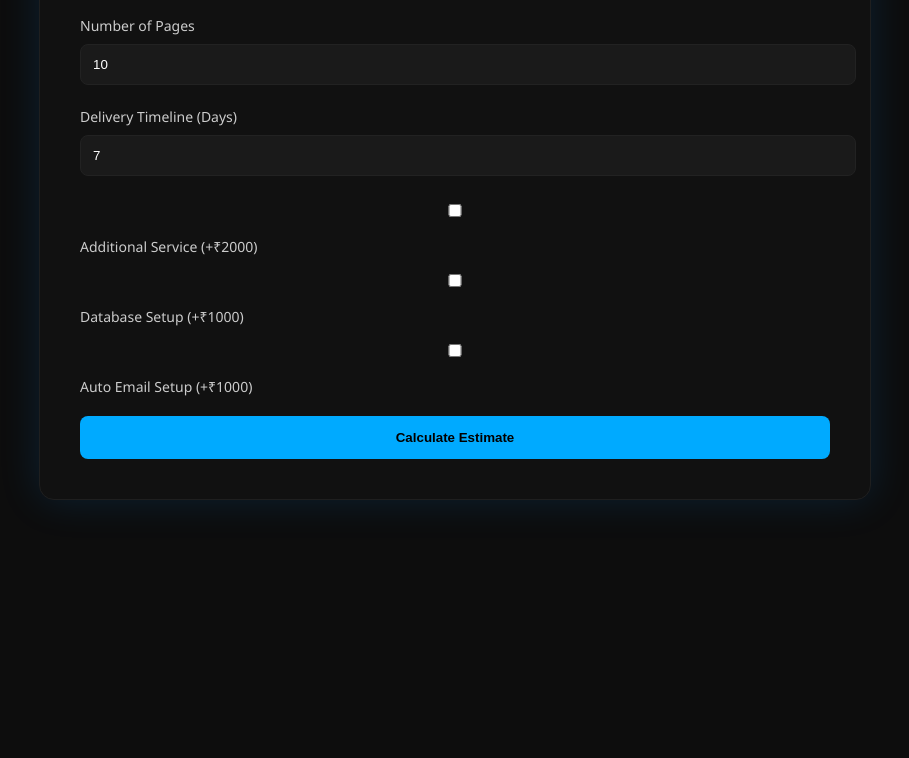
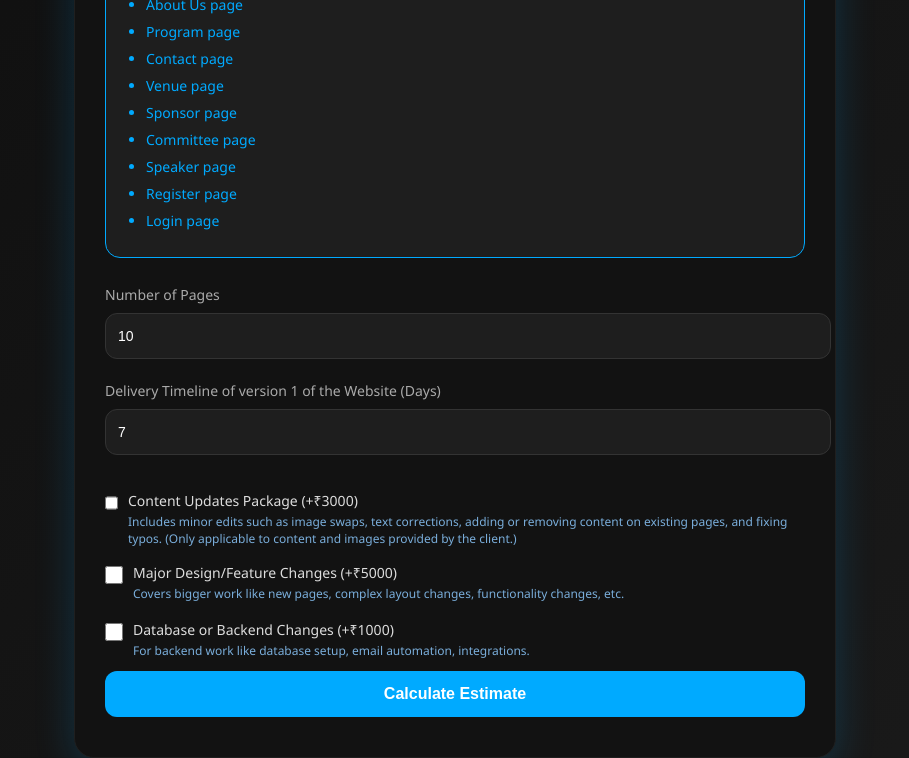
Before and after one commit to Subhabrata0710/Website_budget_estimator, a plain HTML site: page index.html in a window 1280 px wide. Shown: the part 211-969 px from the top of the page, without its empty margins (185-1094 px from the left). Before the commit the page ends 800 px from the top, so only its background shows below. Drawn offline with nearby package versions, Linux system fonts and the light colour scheme.

Commit message:
Update index.html

```diff
--- a/index.html
+++ b/index.html
@@ -10,8 +10,8 @@
 body {
     margin: 0;
     font-family: 'Segoe UI', sans-serif;
-    background: #0d0d0d;
-    color: white;
+    background: linear-gradient(135deg, #0f0f0f, #1a1a1a);
+    color: #fff;
     display: flex;
     justify-content: center;
     align-items: center;
@@ -19,93 +19,166 @@ body {
 }
 
 .container {
-    background: #111;
-    padding: 40px;
-    border-radius: 15px;
+    background: #121212;
+    padding: 40px 30px;
+    border-radius: 20px;
     width: 95%;
-    max-width: 750px;
-    box-shadow: 0 0 40px rgba(0, 140, 255, 0.15);
+    max-width: 700px;
+    box-shadow: 0 10px 40px rgba(0, 170, 255, 0.2);
     border: 1px solid #1f1f1f;
 }
 
 h1 {
     text-align: center;
     color: #00aaff;
-    margin-bottom: 30px;
+    margin-bottom: 25px;
+    font-size: 28px;
+    letter-spacing: 1px;
 }
 
 label {
     font-size: 14px;
-    color: #ccc;
+    color: #aaa;
+    margin-top: 10px;
 }
 
 input {
     width: 100%;
-    padding: 12px;
+    padding: 14px 12px;
     margin: 8px 0 20px;
-    border-radius: 8px;
-    border: 1px solid #222;
-    background: #1a1a1a;
-    color: white;
+    border-radius: 12px;
+    border: 1px solid #333;
+    background: #1e1e1e;
+    color: #fff;
+    font-size: 14px;
+    transition: border 0.3s, background 0.3s;
+}
+
+input:focus {
+    outline: none;
+    border-color: #00aaff;
+    background: #232323;
 }
 
 .checkbox-group label {
-    display: block;
-    margin-bottom: 10px;
-    cursor: pointer;
+  display: flex;
+  align-items: flex-start;   /* aligns checkbox with text properly */
+  gap: 10px;                 /* space between checkbox and text */
+  cursor: pointer;
+  color: #ddd;
+  margin-top: 16px;
+  font-size: 14px;
 }
 
+.checkbox-group label input {
+  width: 18px;
+  height: 18px;
+  accent-color: #00aaff;
+  cursor: pointer;
+  margin-top: 3px;           /* slight vertical adjustment */
+}
+
+.checkbox-group label .text-wrapper {
+  display: flex;
+  flex-direction: column;
+}
+
+.checkbox-group label .desc {
+  font-size: 12px;
+  color: #7aaedb;
+  margin-top: 4px;
+  line-height: 1.4;
+}
 button {
     width: 100%;
     padding: 14px;
-    border-radius: 8px;
+    border-radius: 12px;
     border: none;
     font-weight: bold;
     cursor: pointer;
     margin-top: 10px;
+    font-size: 16px;
+    transition: 0.3s all;
 }
 
 .calculate-btn {
     background: #00aaff;
-    color: black;
+    color: #fff;
+}
+
+.calculate-btn:hover {
+    background: #008ecc;
 }
 
 .pdf-btn {
-    background: #222;
+    background: #1e1e1e;
     color: #00aaff;
     border: 1px solid #00aaff;
 }
 
+.pdf-btn:hover {
+    background: #00aaff;
+    color: #000;
+}
+
 .result-box {
     margin-top: 30px;
+    background: #1a1a1a;
+    padding: 20px;
+    border-radius: 12px;
+    border: 1px solid #00aaff;
 }
 
 table {
     width: 100%;
     border-collapse: collapse;
-    margin-top: 20px;
+    margin-top: 15px;
 }
 
 th {
     background: #00aaff;
-    color: black;
+    color: #fff;
     padding: 12px;
     text-align: left;
+    border-radius: 8px 8px 0 0;
 }
 
 td {
     padding: 12px;
-    border-bottom: 1px solid #222;
+    border-bottom: 1px solid #333;
 }
 
 tr:hover {
-    background: #1a1a1a;
+    background: #222;
 }
 
 .total-row td {
-    font-size: 18px;
+    font-size: 16px;
     font-weight: bold;
-    color: #ffd000;
+    color: #ffd700;
+}
+
+.base-package-info {
+  background-color: #1e1e1e;
+  border: 1px solid #00aaff;
+  padding: 20px;
+  border-radius: 15px;
+  margin-bottom: 25px;
+  color: #00aaff;
+  font-size: 14px;
+  line-height: 1.5;
+}
+.base-package-info h3 {
+  margin-top: 0;
+  margin-bottom: 10px;
+  font-size: 16px;
+}
+.base-package-info ul {
+  margin: 0;
+  padding-left: 20px;
+}
+.base-package-info li {
+  margin-bottom: 6px;
 }
 </style>
 </head>
@@ -115,18 +188,66 @@ tr:hover {
 <div class="container">
 <h1>Website Budget Estimator</h1>
 
+<div class="base-package-info">
+  <h3>Base Package Includes:</h3>
+  <ul>
+    <li>Home page</li>
+    <li>About Us page</li>
+    <li>Program page</li>
+    <li>Contact page</li>
+    <li>Venue page</li>
+    <li>Sponsor page</li>
+    <li>Committee page</li>
+    <li>Speaker page</li>
+    <li>Register page</li>
+    <li>Login page </li>
+  </ul>
+</div>
+
 <label>Number of Pages</label>
 <input type="number" id="pages" value="10" min="1">
 
-<label>Delivery Timeline (Days)</label>
+<label>Delivery Timeline of version 1 of the Website (Days)</label>
 <input type="number" id="days" value="7" min="1">
 
 <div class="checkbox-group">
-<label><input type="checkbox" id="service"> Additional Service (+₹2000)</label>
-<label><input type="checkbox" id="database"> Database Setup (+₹1000)</label>
-<label><input type="checkbox" id="email"> Auto Email Setup (+₹1000)</label>
+  <label>
+    <input type="checkbox" id="contentUpdates">
+      <div class="text-wrapper">
+        Content Updates Package (+₹3000)
+        <div class="desc">
+        Includes minor edits such as image swaps, text corrections, adding or removing content on existing pages, and fixing typos. (Only applicable to content and images provided by the client.)
+        </div>
+    </div>
+    </label>
+
+  <label>
+    <input type="checkbox" id="majorChanges">
+    <div class="text-wrapper">
+        Major Design/Feature Changes (+₹5000)
+        <div class="desc">
+        Covers bigger work like new pages, complex layout changes, functionality changes, etc.
+        </div>
+    </div>
+  </label>
+
+    <label>
+    <input type="checkbox" id="database">
+    <div class="text-wrapper">
+        Database or Backend Changes (+₹1000)
+        <div class="desc">
+        For backend work like database setup, email automation, integrations.
+        </div>
+    </div>
+    </label>
+
+    <!-- <label>
+    <input type="checkbox" id="email">
+    <div class="text-wrapper">
+        Auto Email Setup (+₹1000)
+    </div>
+    </label> -->
 </div>
-
 <button class="calculate-btn" onclick="calculate()">Calculate Estimate</button>
 
 <div class="result-box" id="resultBox" style="display:none;">
@@ -162,7 +283,8 @@ function calculate() {
     else if (days <= 6) urgencyMultiplier = 0.10;
 
     let addonCost = 0;
-    if (document.getElementById("service").checked) addonCost += 2000;
+    if (document.getElementById("majorChanges").checked) addonCost += 5000;
+    if (document.getElementById("contentUpdates").checked) addonCost += 3000;
     if (document.getElementById("database").checked) addonCost += 1000;
     if (document.getElementById("email").checked) addonCost += 1000;
 
```
